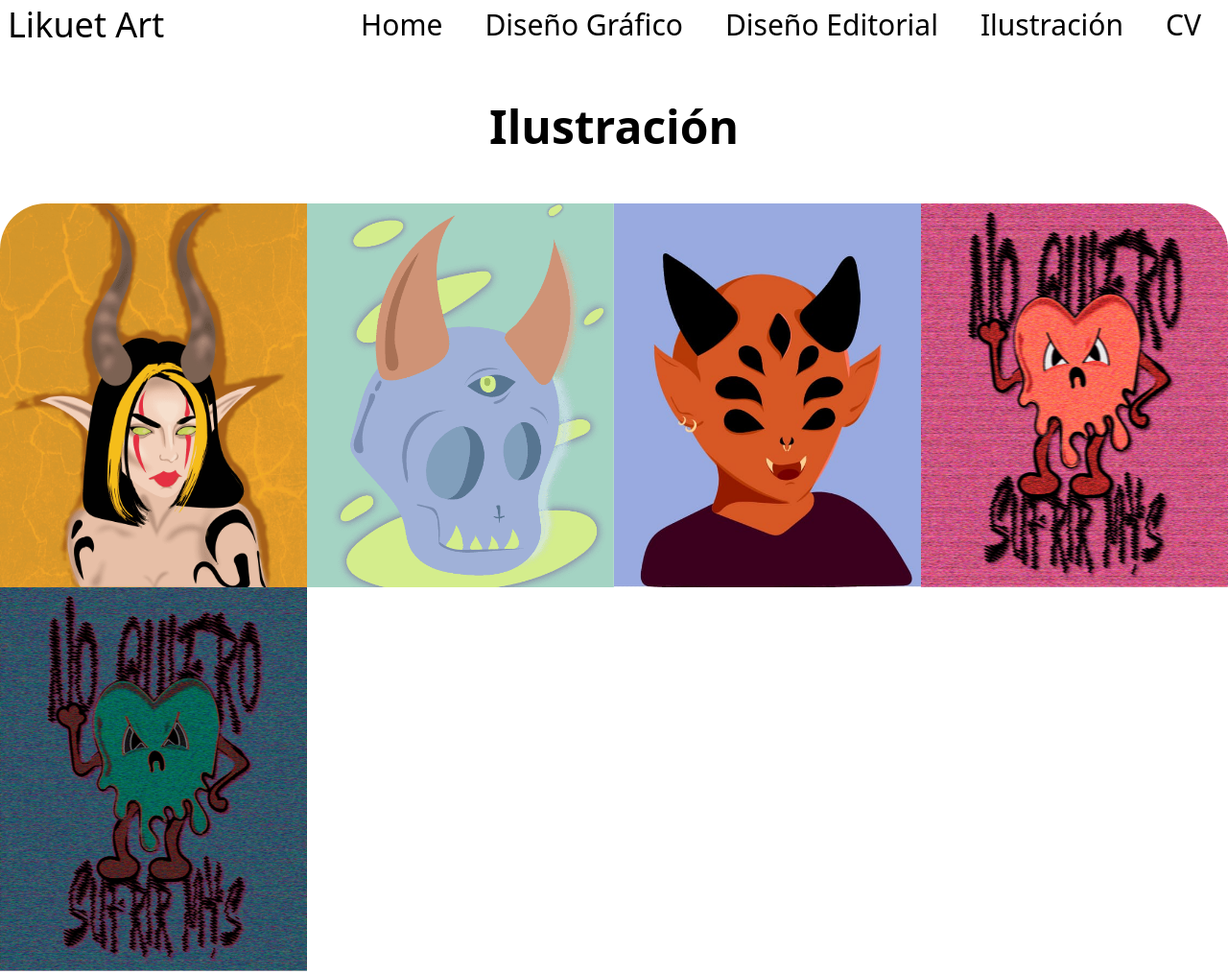
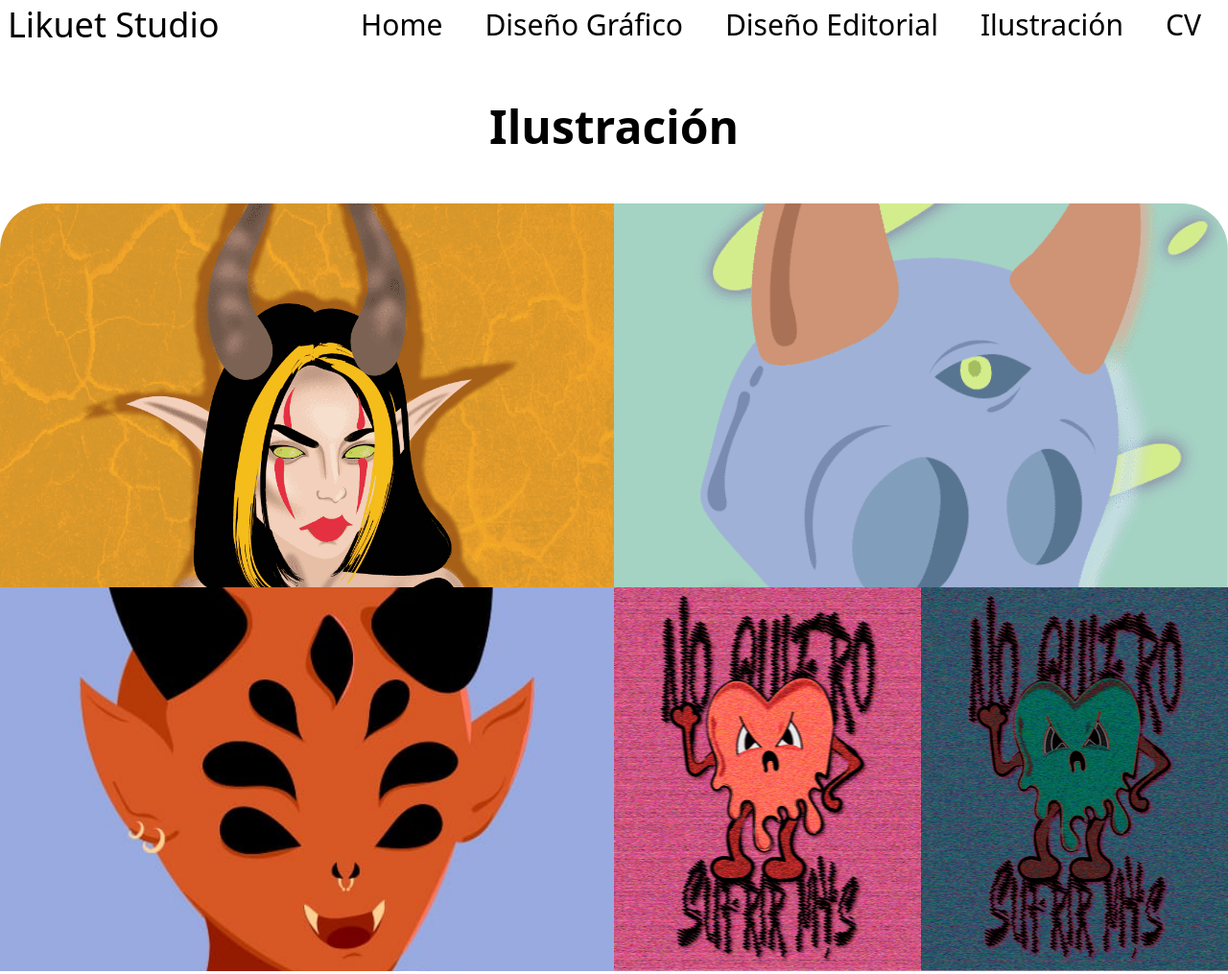
Before and after one commit to nexus122/PortfolioKlara, an Astro site: page /Ilustracion in a window 1280 px wide. Shown: the top 1015 px of the page at 96% size. Built offline with nearby package versions, Linux system fonts and the light colour scheme; Astro itself is replaced by a stand-in of ours.

Commit message:
[main] header y datos

```diff
--- a/public/data/data.json
+++ b/public/data/data.json
@@ -51,7 +51,7 @@
         "img": "/img/medusa.jpg",
         "category": "Diseño grafico",
         "gird-row": "1",
-        "col-span": "1"
+        "col-span": "2"
     },
     {
         "id": 7,
@@ -60,7 +60,7 @@
         "img": "/img/tomorrowland.png",
         "category": "Diseño grafico",
         "gird-row": "1",
-        "col-span": "1"
+        "col-span": "2"
     },
     {
         "id": 8,
@@ -68,7 +68,7 @@
         "descripcion": "¿Aburrido? Léeme marca mi incursión en el mundo de la escritura, siendo mi primer libro. Este proyecto surgió en el contexto de una tarea para la clase de tipografía, donde la intención principal era enseñar a los niños sobre las diferentes familias tipográficas mediante juegos y pasatiempos creativos. Trabajar en esta obra fue una experiencia colaborativa significativa, ya que la coautora, Anna Luna Siemontowitz, y yo compartimos ideas y esfuerzos para dar vida a esta propuesta educativa",
         "img": "/img/aburridouno.jpg",
         "category": "Diseño editorial",
-        "gird-row": "3",
+        "gird-row": "1",
         "col-span": "1"
     },
     {
@@ -78,7 +78,7 @@
         "img": "/img/aburridodos.jpg",
         "category": "Diseño editorial",
         "gird-row": "2",
-        "col-span": "1"
+        "col-span": "2"
     },
     {
         "id": 10,
@@ -105,7 +105,7 @@
         "img": "/img/3.png",
         "category": "Diseño editorial",
         "gird-row": "1",
-        "col-span": "1"
+        "col-span": "2"
     },
     {
         "id": 13,
@@ -117,31 +117,13 @@
         "col-span": "1"
     },
     {
-        "id": 14,
-        "nombre": "Urban District",
-        "descripcion": "Urban district es una revista que concebí como parte de un proyecto para la clase de proyectos. El diseño editorial de esta publicación se caracteriza por su frescura, modernidad y el objetivo claro de ser lo más urbano e innovador posible.",
-        "img": "/img/urban1.png",
-        "category": "Diseño editorial",
-        "gird-row": "2",
-        "col-span": "1"
-    },
-    {
-        "id": 15,
-        "nombre": "Urban District",
-        "descripcion": "A través de la elección de elementos visuales, tipografías y composiciones, busqué capturar la esencia vibrante y dinámica de la vida urbana. El diseño no solo aspira a ser estéticamente atractivo, sino también funcional y relevante para su audiencia. Urban District se presenta como una ventana a la cultura urbana contemporánea, donde la creatividad y la innovación convergen para ofrecer una experiencia editorial única y emocionante. Este proyecto refleja mi capacidad para traducir conceptos y temas específicos en diseños visuales que conectan de manera efectiva con la audiencia objetivo.",
-        "img": "/img/urban2.png",
-        "category": "Diseño editorial",
-        "gird-row": "2",
-        "col-span": "1"
-    },
-    {
         "id": 16,
         "nombre": "Mis Demonios",
         "descripcion": "La ilustración que presento surge de mi deseo de representar, a través de un autoretrato, los demonios internos que todos llevamos dentro. La obra busca capturar esa parte oscura y sombría que reside en nuestro interior, centrándome en la expresión de mi ira interna. A través de la caracterización propia de un demonio, he creado una representación visual de esos aspectos más turbulentos y complejos de mi ser.",
         "img": "/img/demoniyo.png",
         "category": "ilustración",
         "gird-row": "1",
-        "col-span": "1"
+        "col-span": "2"
     },
     {
         "id": 17,
@@ -150,7 +132,7 @@
         "img": "/img/calavera.png",
         "category": "ilustración",
         "gird-row": "1",
-        "col-span": "1"
+        "col-span": "2"
     },
     {
         "id": 18,
@@ -158,8 +140,8 @@
         "descripcion": "La ilustración de este alien, repleto de ojos y con un toque ravero, surge de un impulso creativo originado en el aburrimiento. La obra refleja mi deseo de fusionar los elementos que más me gustan y que caracterizan mis dibujos: aliens, ojos, cuernos y una vibrante gama de colores.",
         "img": "/img/demonio.jpg",
         "category": "ilustración",
-        "gird-row": "2",
-        "col-span": "1"
+        "gird-row": "1",
+        "col-span": "2"
     },
     {
         "id": 19,
--- a/src/components/shared/Header.astro
+++ b/src/components/shared/Header.astro
@@ -4,7 +4,7 @@
             href="/"
         >
             <span class="text-4xl p-2 text-black">
-                Likuet Art
+                Likuet Studio
             </span>
         </a>
     </div>
```
